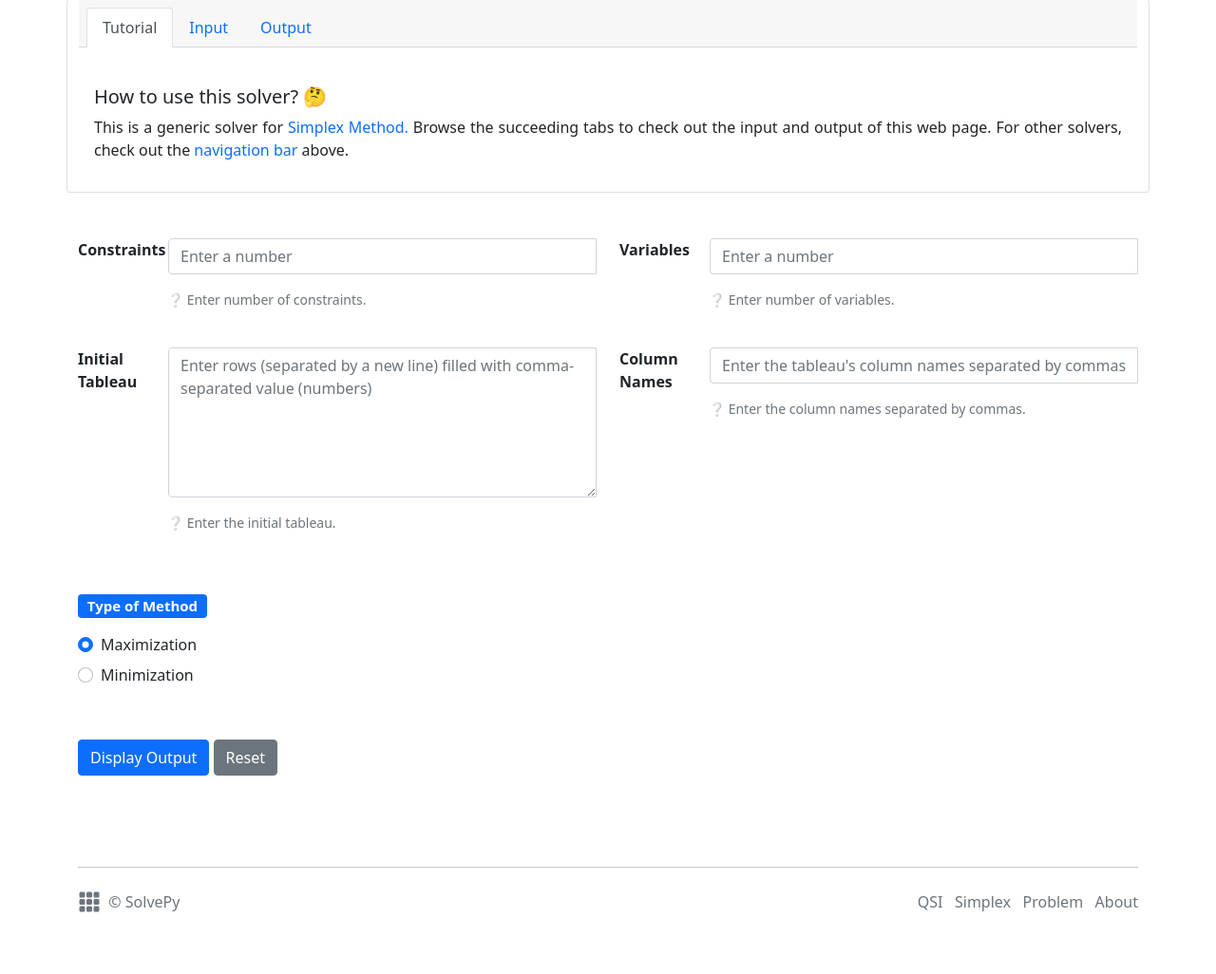
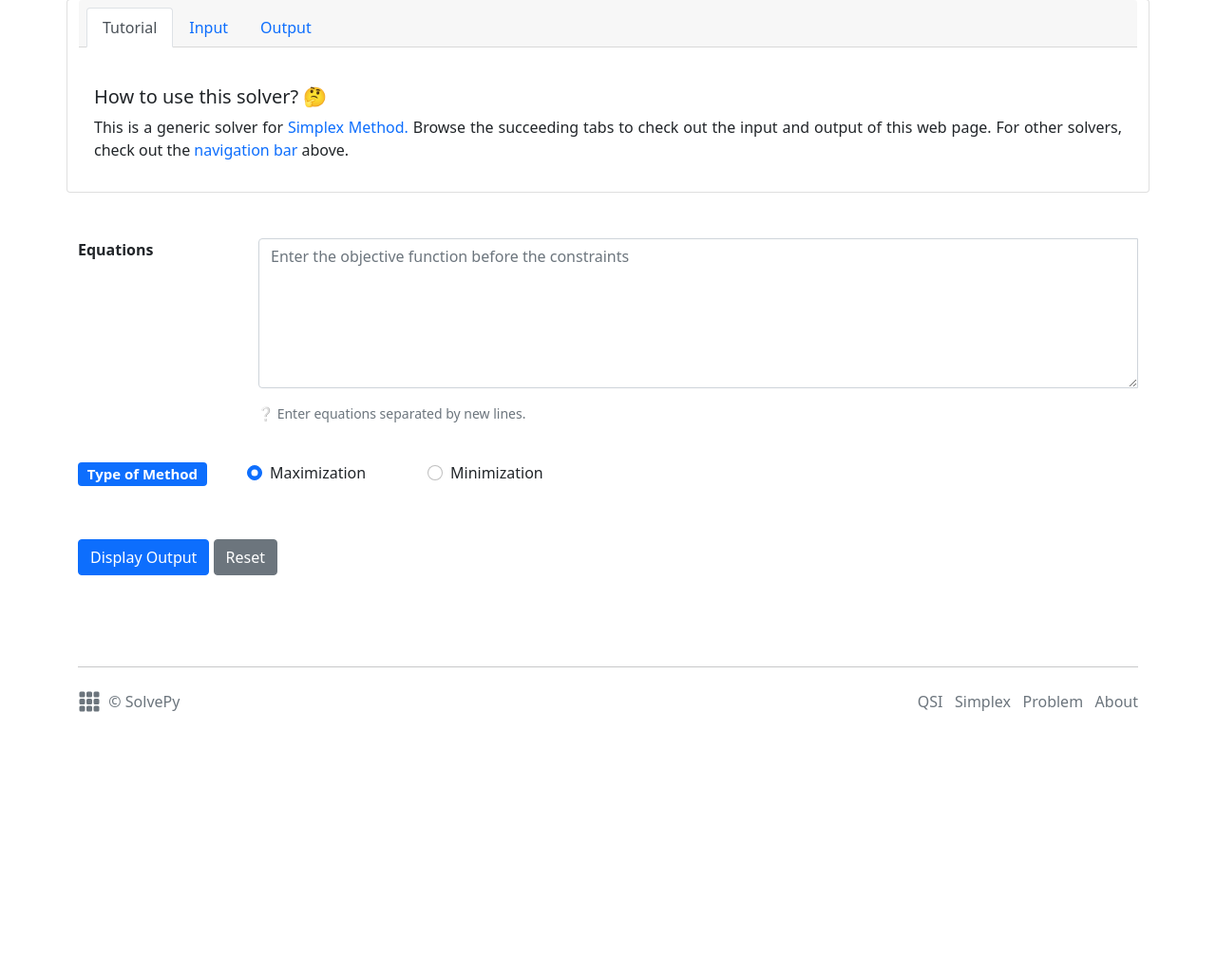
Before and after one commit to brlimarce/SolvePy, a Flask app: page /solve/simplex in a window 1280 px wide. Shown: the part 225-1251 px from the top of the page at 95% size. After the commit the page ends 975 px from the top, so only its background shows below. Run offline with Flask 2, Linux system fonts and the light colour scheme; some libraries are stand-ins or nearby versions.

Commit message:
Change the user input for the form in simplex.html

```diff
--- a/api/scripts/forms.py
+++ b/api/scripts/forms.py
@@ -202,16 +202,10 @@ class ProblemForm(FlaskForm):
 | This class contains the initial tableau.
 - - -
 ** properties
-| - clen: The number of constraints
-| - vlen: The number of variables
-| - colnames: The column names of the tableau separated by commas
-| - tableau: The initial tableau
+# TODO: Documentation.
 | - method: The type of method used (Default: Maximization)
 '''
 class SimplexForm(FlaskForm):
-    clen = StringField('', validators = [DataRequired(message = Validator.MSG_REQUIRED), Validator.is_integer, Validator.is_many])
-    vlen = StringField('', validators = [DataRequired(message = Validator.MSG_REQUIRED), Validator.is_integer, Validator.is_many])
-    colnames = StringField('', validators = [DataRequired(message = Validator.MSG_REQUIRED)])
-    tableau = TextAreaField('', validators = [DataRequired(message = Validator.MSG_REQUIRED)])
+    problem = TextAreaField('problem', validators = [DataRequired(message = Validator.MSG_REQUIRED)])
     method = RadioField('method', choices = [('maximization', 'Maximization'), ('minimization', 'Minimization')], default = 'maximization')
     send = SubmitField('display-simplex')
--- a/templates/layouts/data.py
+++ b/templates/layouts/data.py
@@ -144,19 +144,17 @@ tabs_simplex = [
             '''
             To get the desired result, you should follow the input's format. Below is a guide for your reference.
             <ul class="list-group mt-4">
-                <!-- Constraints -->
+                <!-- Equations -->
                 <li class="list-group-item">
-                    <span class="fw-bold text-primary">Constraints -</span> This serves as the <span class="text-secondary">size of your constraints.</span> Enter a <span class="text-secondary">single number</span> as the size of your constraints.
+                    <span class="fw-bold text-primary">Equations -</span> This contains the objective function and  its constraints. The equations must be separated by a new line, and it should follow the format below: <br />
+                    Z = 10x1 + 5x2 <br />
+                    3x1 + 3x2 <= 4x2 <br />
+                    5x1 + 6x2 >= 3x2
                 </li>
 
-                <!-- Variables -->
+                <!-- Method -->
                 <li class="list-group-item">
-                    <span class="fw-bold text-primary">Variables -</span> This serves as the <span class="text-secondary">size of your variables.</span> Enter a <span class="text-secondary">single number</span> as the size of your variables.
-                </li>
-
-                <!-- Initial Tableau -->
-                <li class="list-group-item">
-                    <span class="fw-bold text-primary">Initial Tableau -</span> This serves as the <span class="text-secondary">initial tableau.</span> The <span class="text-secondary">rows</span> of the tableau should be separated by a <span class="text-secondary">new line.</span> In each row, the numbers are separated by <span class="text-secondary">commas.</span>
+                    <span class="fw-bold text-primary">Method -</span> This serves as the basis whether maximization or minimization is applied. The default value is maximization.
                 </li>
             </ul>
             '''
--- a/templates/simplex.html
+++ b/templates/simplex.html
@@ -15,122 +15,49 @@
 {% endblock %}
 <!-- End of Header -->
 
-<!-- Start of Custom CSS -->
-{% block custom_style %}
-    label:not(.exclude) {
-        display: none;
-    }
-
-    .help-block {
-        color: #DC3545;
-    }
-{% endblock %}
-<!-- End of Custom CSS -->
-
 <!-- Start of Nested Body -->
 {% block subbody %}
     <!-- Start of Form -->
-    <form method="post">
+    <form method="POST">
         {{ form.hidden_tag() }}
+        <!-- Start of Text Area -->
         <div class="row mb-4">
-            <!-- Start of Constraints -->
-            {{ form.clen.label(class="form-label exclude fw-bold col-1", text = "Constraints") }}
-            <div class="col-5">
+            {{ form.problem.label(class="form-label fw-bold col-2", text = "Equations") }}
+            <div class="col-10">
                 <div class="input-group mb-3">
-                    {% if form.clen.errors %}
-                        {{ form.clen(class = "form-control is-invalid", placeholder = "Enter a number", required = false) }}
-                        {% for e in form.clen.errors %}
+                    {% if form.problem.errors %}
+                        {{ form.problem(class = "form-control is-invalid", placeholder = "Enter the objective function before the constraints", required = false, rows = 6) }}
+                        {% for e in form.problem.errors %}
                             <div class="invalid-feedback mt-3">
                                 <span>{{ e }}</span>
                             </div>
                         {% endfor %}
                     {% else %}
-                        {{ form.clen(class = "form-control", placeholder = "Enter a number", required = false) }}
-                        <small class="form-text text-muted col-xl-12 mt-3">❔ Enter number of constraints.</small>
+                        {{ form.problem(class = "form-control", placeholder = "Enter the objective function before the constraints", required = false, rows = 6) }}
+                        <small class="form-text text-muted col-xl-12 mt-3">❔ Enter equations separated by new lines.</small>
                     {% endif %}
                 </div>
             </div>
-            <!-- End of Constraints -->
+        </div>
+        <!-- End of Text Area -->
 
-            <!-- Start of Variables -->
-            {{ form.vlen.label(class = "form-label exclude fw-bold col-1", text = "Variables") }}
-            <div class="col-5">
-                <div class="input-group mb-3">
-                    {% if form.vlen.errors %}
-                        {{ form.vlen(class = "form-control is-invalid", placeholder = "Enter a number", required = false) }}
-                        {% for e in form.vlen.errors %}
-                            <div class="invalid-feedback mt-3">
-                                <span>{{ e }}</span>
-                            </div>
-                        {% endfor %}
-                    {% else %}
-                        {{ form.vlen(class = "form-control", placeholder = "Enter a number", required = false) }}
-                        <small class="form-text text-muted col-xl-12 mt-3">❔ Enter number of variables.</small>
-                    {% endif %}
+        <!-- Start of Method Type -->
+        <div class="row mb-5">
+            <h5 class="col-2 mb-2"><span class="badge bg-primary">Type of Method</span></h5>
+            {% for m in form.method %}
+                <div class="form-check mb-2 col-2">
+                    {{ m(class = "form-check-input") }}
+                    {{ m.label(class = "form-check-label" )}}
                 </div>
-            </div>
-            <!-- End of Variables -->
+            {% endfor %}
         </div>
-
-        <div class="row mb-5">
-            <!-- Start of Table -->
-            {{ form.tableau.label(class = "form-label exclude fw-bold col-1", text = "Initial Tableau") }}
-            <div class="col-5">
-                <div class="input-group mb-3">
-                    {% if form.tableau.errors %}
-                        {{ form.tableau(class = "form-control is-invalid", placeholder = "Enter rows (separated by a new line) filled with comma-separated value (numbers)", required = false, rows = 6) }}
-                        {% for e in form.tableau.errors %}
-                            <div class="invalid-feedback mt-3">
-                                <span>{{ e }}</span>
-                            </div>
-                        {% endfor %}
-                    {% else %}
-                        {{ form.tableau(class = "form-control", placeholder = "Enter rows (separated by a new line) filled with comma-separated value (numbers)", required = false, rows = 6) }}
-                        <small class="form-text text-muted col-xl-12 mt-3">❔ Enter the initial tableau.</small>
-                    {% endif %}
-                </div>
-            </div>
-            <!-- End of Table -->
-
-            <!-- Start of Variables -->
-            {{ form.colnames.label(class = "form-label exclude fw-bold col-1", text = "Column Names") }}
-            <div class="col-5">
-                <div class="input-group mb-3">
-                    {% if form.colnames.errors %}
-                        {{ form.colnames(class = "form-control is-invalid", placeholder = "Enter the tableau's column names separated by commas", required = false) }}
-                        {% for e in form.colnames.errors %}
-                            <div class="invalid-feedback mt-3">
-                                <span>{{ e }}</span>
-                            </div>
-                        {% endfor %}
-                    {% else %}
-                        {{ form.colnames(class = "form-control", placeholder = "Enter the tableau's column names separated by commas", required = false) }}
-                        <small class="form-text text-muted col-xl-12 mt-3">❔ Enter the column names separated by commas.</small>
-                    {% endif %}
-                </div>
-            </div>
-            <!-- End of Variables -->
-        </div>
-
-        <div class="row mb-5">
-            <!-- Start of Method Type -->
-            <div class="col-6">
-                <h5 class="mb-3"><span class="badge bg-primary">Type of Method</span></h5>
-                {% for m in form.method %}
-                    <div class="form-check mb-2">
-                        {{ m(class = "form-check-input") }}
-                        {{ m.label(class = "form-check-label exclude" )}}
-                    </div>
-                {% endfor %}
-            </div>
-            <!-- End of Method Type -->
-        </div>
+        <!-- End of Method Type -->
 
         <!-- Start of Button Container -->
         <div class="row">
             <div class="d-flex flex-row">
                 {{ form.send(class = "btn btn-primary", value = "Display Output") }} &nbsp;
-                <input type="reset" class="btn btn-secondary" />
+                <button type="reset" class="btn btn-secondary">Reset</button>
             </div>
         </div>
         <!-- End of Button Container -->
```
